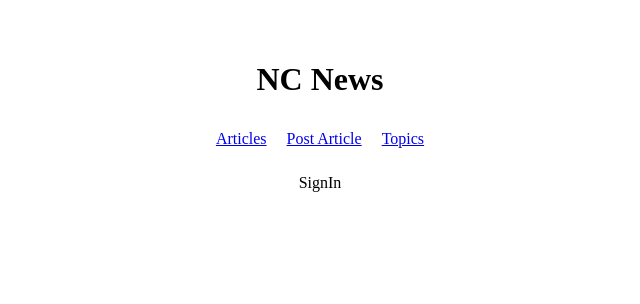
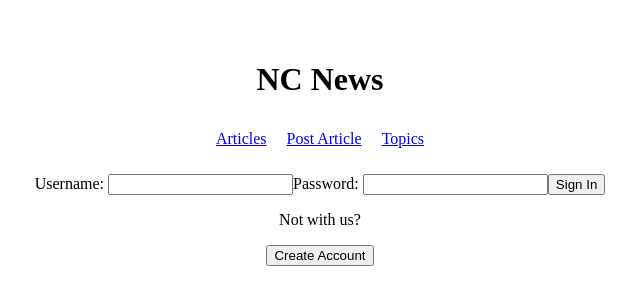
Before and after one commit to DeanTS96/api_frontend, a React (Vite) app: page /sign-in in a window 1280 px wide. Shown: the top 304 px of the page, without its empty margins (320-960 px from the left). Built offline with nearby package versions, Linux system fonts and the light colour scheme.

Commit message:
added sign in, profile and sign up page

```diff
--- a/src/App.jsx
+++ b/src/App.jsx
@@ -1,4 +1,4 @@
-import { useState } from 'react';
+import { createContext, useState } from 'react';
 import './App.css';
 import Nav from './components/Nav';
 import Articles from './components/Articles';
@@ -10,22 +10,27 @@ import Profile from './components/Profile';
 import Article from './components/Article';
 import {Routes, Route} from 'react-router-dom';
 
+export const UserContext = createContext(null);
+
 function App() {
 
+  const [user, setUser] = useState({});
   return (
     <>
-    <h1>NC News</h1>
-    <Nav/>
-    <Routes>
-      <Route path="/" element={<Articles/>}></Route>
-      <Route path="/articles/:article_id" element={<Article/>}></Route>
-      <Route path="/topics" element={<Topics/>}></Route>
-      <Route path="/create_article" element={<CreateArticle/>}></Route>
-      <Route path="/sign-in" element={<SignIn/>}></Route>
-      <Route path="/sign-up" element={<SignUp/>}></Route>
-      <Route path="/profile" element={<Profile/>}></Route>
-      <Route path="/topics/:topic" element={<Articles/>}></Route>
-    </Routes>
+    <UserContext.Provider value={{user, setUser}}>
+      <h1>NC News</h1>
+      <Nav/>
+      <Routes>
+        <Route path="/" element={<Articles />}></Route>
+        <Route path="/articles/:article_id" element={<Article />}></Route>
+        <Route path="/topics" element={<Topics />}></Route>
+        <Route path="/create_article" element={<CreateArticle />}></Route>
+        <Route path="/sign-in" element={<SignIn setUser={setUser} />}></Route>
+        <Route path="/sign-up" element={<SignUp />}></Route>
+        <Route path="/profile" element={<Profile />}></Route>
+        <Route path="/topics/:topic" element={<Articles />}></Route>
+      </Routes>
+    </UserContext.Provider>
     </>
   )
 }
--- a/src/components/Profile.jsx
+++ b/src/components/Profile.jsx
@@ -1,6 +1,14 @@
+import { useContext } from "react";
+import { UserContext } from '../App';
+
 function Profile() {
+    const user = useContext(UserContext).user;
     return (
-        <p>Profile</p>
+        <>
+            <img src={user.avatar_url || ''}/>
+            <p>{user.name || ''}</p>
+            <p>{user.username || 'please sign in'}</p>
+        </>
     )
 }
 
--- a/src/components/SignIn.jsx
+++ b/src/components/SignIn.jsx
@@ -1,6 +1,47 @@
+import {useState, useContext} from 'react';
+import {useNavigate} from 'react-router-dom';
+import {UserContext} from'../App';
+import axios from 'axios';
+
 function SignIn() {
+    const [username, setUsername] = useState('');
+    const [password, setPassword] = useState('');
+    const [isLoading, setIsLoading] = useState(false);
+    const [userExists, setUserExists] = useState('');
+    const {setUser} = useContext(UserContext);
+    const navigate = useNavigate();
+
+    function handleSubmit(e) {
+        e.preventDefault();
+        setIsLoading(true);
+        axios.get(`https://news-api-9k2x.onrender.com/api/users/${e.target[0].value}`).then(({data:{user}}) => {
+            setIsLoading(false);
+            setUserExists('');
+            setUser(user)
+            setUsername('');
+            setPassword('');
+            navigate('/profile');
+        }).catch(err => {
+            setIsLoading(false);
+            setUserExists('User doesn\'t exist');
+            console.log(err)
+        })
+
+    }
     return (
-        <p>SignIn</p>
+        <>
+            <p>{isLoading ? 'Loading...' : ''}</p>
+            <form onSubmit={(e)=>{handleSubmit(e)}}>
+                <label htmlFor="username">Username: </label>
+                <input id="username" name="username" value={username} onChange={(e)=>{setUsername(e.target.value)}}/>
+                <label htmlFor="password">Password: </label>
+                <input id="password" name="password" value={password} onChange={(e)=>{setPassword(e.target.value)}}/>
+                <button type="submit">Sign In</button>
+            </form>
+            <p>Not with us?</p>
+            <button onClick={(e)=>{navigate('/sign-up')}}>Create Account</button>
+            <p>{userExists}</p>
+        </>
     )
 }
 
--- a/src/components/SignUp.jsx
+++ b/src/components/SignUp.jsx
@@ -1,6 +1,31 @@
+import {useState, useNavigate} from 'react';
+
 function SignUp() {
+    const [username, setUsername] = useState('');
+    const [password, setPassword] = useState('');
+    const [avatarURL, setAvatarURL] = useState('');
+    const [isLoading, setIsLoading] = useState(false);
+
+    function handleSubmit(e) {
+        e.preventDefault();
+        console.log(e.target.value);
+        //setIsLoading(true);
+        //axios.post(`https://news-api-9k2x.onrender.com/api/users/${e.target[0].value}`, {body: commentInput, username: 'grumpy19'}).then(x => {console.log(x);})
+    }
     return (
-        <p>Signup</p>
+        <>
+            {isLoading ? 'Loading...' : ''}
+            <p>Signup</p>
+            <form>
+                <label htmlFor="username">Username: </label>
+                <input id="username" name="username" value={username} onChange={(e)=>{setUsername(e.target.value)}}/>
+                <label htmlFor="password">Password: </label>
+                <input id="password" name="password" value={password} onChange={(e)=>{setPassword(e.target.value)}}/>
+                <label htmlFor="avatar-url">Avatar: </label>
+                <input id="avatar-url" name="avatar-rul" value={avatarURL} onChange={(e)=>{setAvatarURL(e.target.value)}}/>
+                <button type="submit" onSubmit={(e)=>{handleSubmit(e)}}>Submit</button>
+            </form>
+        </>
     )
 }
 
```
